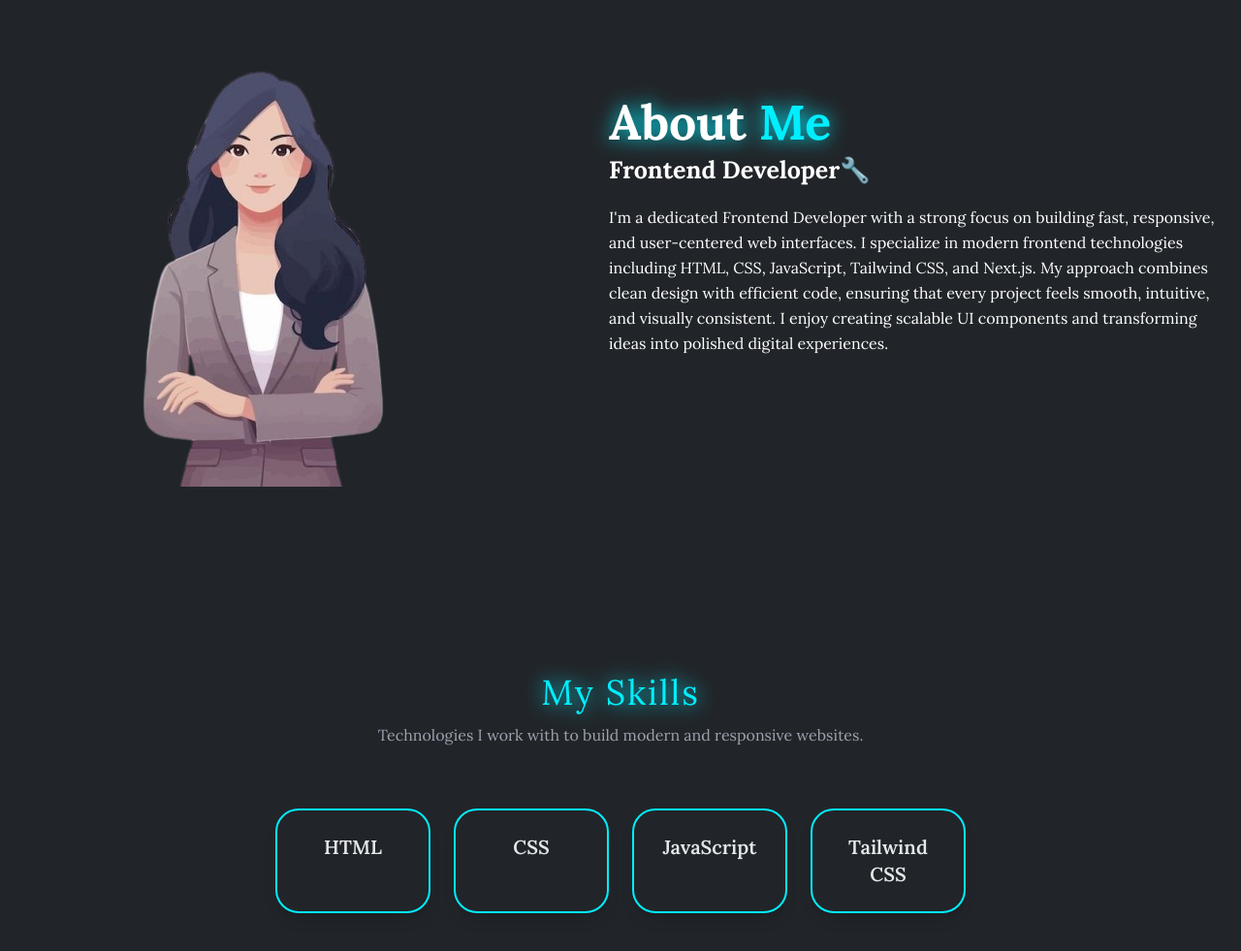
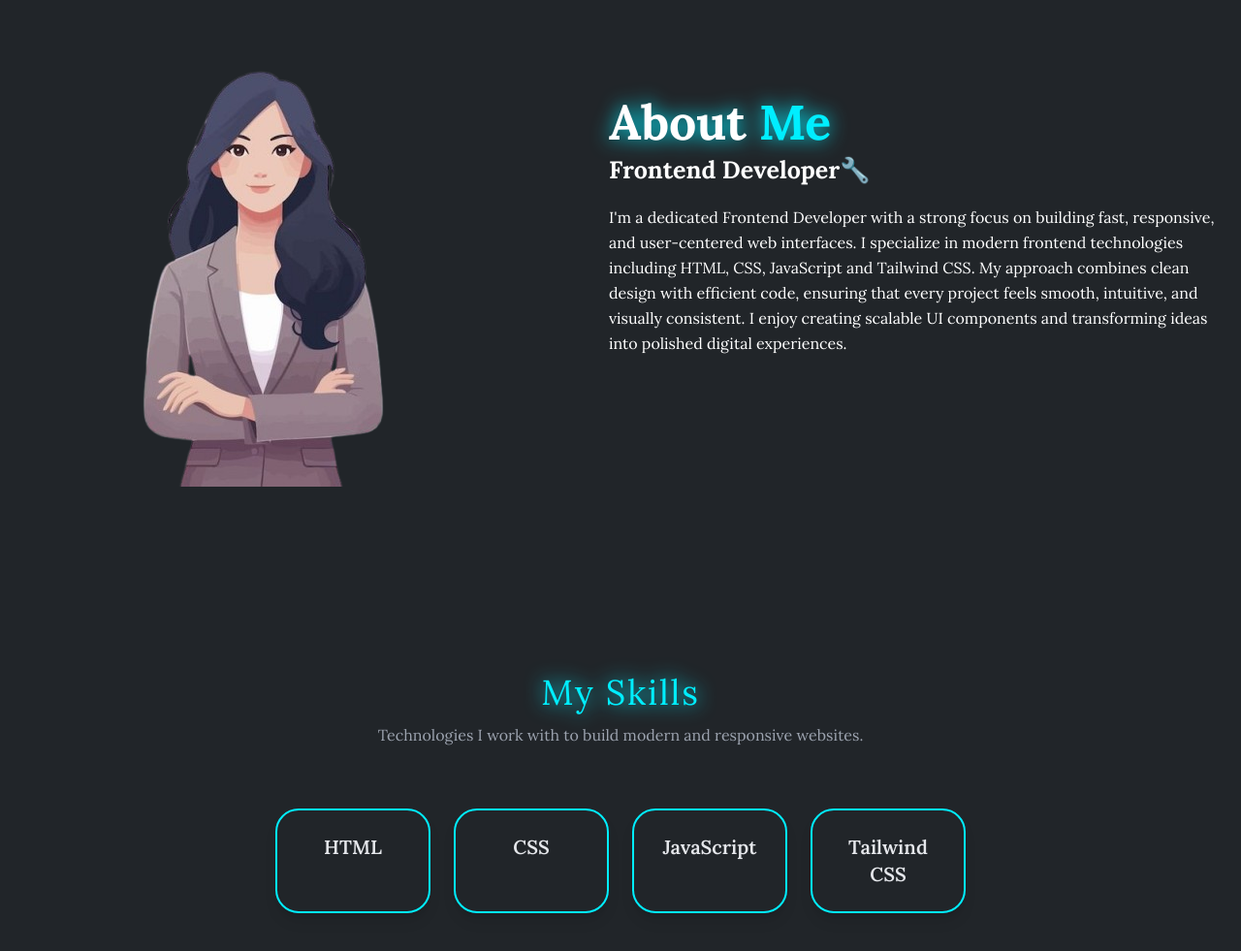
Before and after one commit to IfraCreativeCoder/portfolio-1, a plain HTML site: page index.html in a window 1280 px wide. Shown: the part 860-1841 px from the top of the page at 97% size. Drawn offline with nearby package versions, Linux system fonts and the light colour scheme; a web font is replaced by a local one.

```diff
--- a/index.html
+++ b/index.html
@@ -88,7 +88,7 @@
         <br class="hidden lg:inline-block"><span class="text-[25px]">Frontend Developer🔧</span>
       </h1>
       <p class="mb-8 leading-relaxed text-white text-base">
-        I'm a dedicated Frontend Developer with a strong focus on building fast, responsive, and user-centered web interfaces. I specialize in modern frontend technologies including HTML, CSS, JavaScript, Tailwind CSS, and Next.js. My approach combines clean design with efficient code, ensuring that every project feels smooth, intuitive, and visually consistent.
+        I'm a dedicated Frontend Developer with a strong focus on building fast, responsive, and user-centered web interfaces. I specialize in modern frontend technologies including HTML, CSS, JavaScript and Tailwind CSS. My approach combines clean design with efficient code, ensuring that every project feels smooth, intuitive, and visually consistent.
         I enjoy creating scalable UI components and transforming ideas into polished digital experiences.
       </p>
     </div>
```
